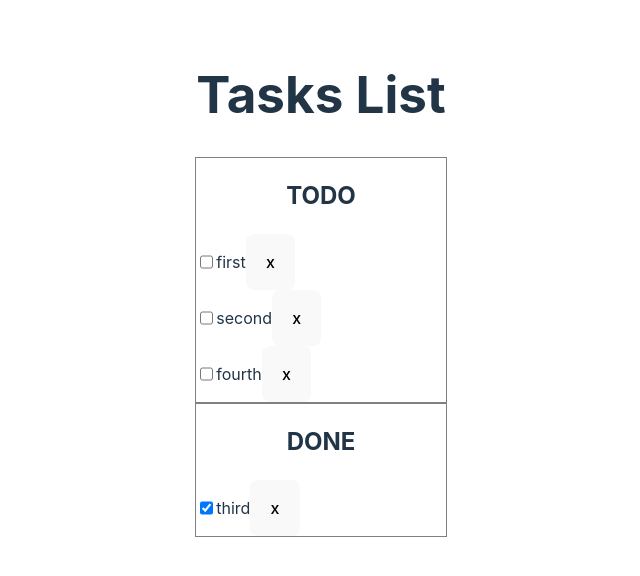
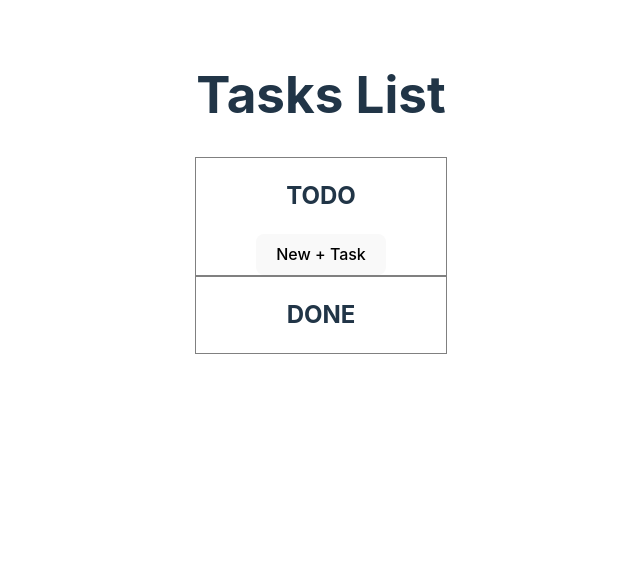
Before and after one commit to yarivShamash/todo-list, a React (Vite) app: page / in a window 1280 px wide. Shown: the top 576 px of the page, without its empty margins (319-959 px from the left). Built offline with nearby package versions, Linux system fonts and the light colour scheme.

Commit message:
add task functionality

```diff
--- a/package.json
+++ b/package.json
@@ -12,6 +12,7 @@
   },
   "dependencies": {
     "eslint-plugin-react": "^7.33.2",
+    "nanoid": "^5.0.4",
     "react": "^18.2.0",
     "react-dom": "^18.2.0"
   },
@@ -19,7 +20,6 @@
     "@testing-library/jest-dom": "^6.1.6",
     "@testing-library/react": "^14.1.2",
     "@types/react": "^18.2.43",
-    "test": "vitest",
     "@types/react-dom": "^18.2.17",
     "@typescript-eslint/eslint-plugin": "^6.14.0",
     "@typescript-eslint/parser": "^6.14.0",
--- a/src/App.tsx
+++ b/src/App.tsx
@@ -1,34 +1,11 @@
-import { Task, TasksProvider } from "./TasksContext";
+import { TasksProvider } from "./TasksContext";
 import { Tasks } from "./Tasks";
 
 import "./App.css";
 
-const mockTasks: Task[] = [
-  {
-    id: "1",
-    description: "first",
-    done: false,
-  },
-  {
-    id: "2",
-    description: "second",
-    done: false,
-  },
-  {
-    id: "3",
-    description: "third",
-    done: true,
-  },
-  {
-    id: "4",
-    description: "fourth",
-    done: false,
-  },
-];
-
 const App = (): React.ReactElement => {
   return (
-    <TasksProvider value={mockTasks}>
+    <TasksProvider value={[]}>
       <h1>Tasks List</h1>
 
       <Tasks />
--- /dev/null
+++ b/src/TaskDescriptionEdit/TaskDescriptionEdit.tsx
@@ -0,0 +1,21 @@
+import { ChangeEventHandler } from "react";
+
+import * as S from "./styles";
+import { TaskLineProps } from "../TaskLine";
+
+type TaskDescriptionEditProps = Pick<TaskLineProps, "task" | "exitEditMode"> & {
+  handleTaskChange: ChangeEventHandler<HTMLInputElement>;
+};
+
+export const TaskDescriptionEdit = ({
+  task,
+  handleTaskChange,
+  exitEditMode,
+}: TaskDescriptionEditProps) => {
+  return (
+    <div style={S.taskLine}>
+      <input key={task.id} autoFocus onChange={handleTaskChange} />
+      <button onClick={exitEditMode}>v</button>
+    </div>
+  );
+};
--- /dev/null
+++ b/src/TaskDescriptionEdit/index.ts
@@ -0,0 +1 @@
+export * from "./TaskDescriptionEdit";
--- /dev/null
+++ b/src/TaskDescriptionEdit/styles.ts
@@ -0,0 +1,3 @@
+import { CSSProperties } from "react";
+
+export const taskLine: CSSProperties = { display: "flex", width: "100%" };
--- a/src/TaskLine/TaskLine.tsx
+++ b/src/TaskLine/TaskLine.tsx
@@ -1,13 +1,7 @@
-import { Task, TasksContext } from "../TasksContext";
+import { TaskDescriptionEdit } from "../TaskDescriptionEdit";
 
+import { TaskLineProps } from "./types";
 import * as S from "./styles";
-
-type TaskLineProps = {
-  task: Task;
-  editableLineId: string;
-  enterEditMode: (taskId: string) => void;
-  exitEditMode: () => void;
-} & Omit<TasksContext, "tasks" | "handleAddTask">;
 
 export const TaskLine = ({
   task,
@@ -22,10 +16,11 @@ export const TaskLine = ({
   const onDeleteTask = () => handleDeleteTask(task.id);
 
   return editableLineId === task.id ? (
-    <div style={S.taskLine}>
-      <input key={task.id} autoFocus onChange={handleTaskChange} />
-      <button onClick={exitEditMode}>v</button>
-    </div>
+    <TaskDescriptionEdit
+      task={task}
+      handleTaskChange={handleTaskChange}
+      exitEditMode={exitEditMode}
+    />
   ) : (
     <div style={S.taskLine}>
       <input type="checkbox" checked={task.done} onChange={handleTaskChange} />
--- a/src/TaskLine/index.ts
+++ b/src/TaskLine/index.ts
@@ -1 +1,2 @@
 export * from "./TaskLine";
+export * from "./types";
--- /dev/null
+++ b/src/TaskLine/types.ts
@@ -0,0 +1,8 @@
+import { Task, TasksContext } from "../TasksContext";
+
+export type TaskLineProps = {
+  task: Task;
+  editableLineId: string;
+  enterEditMode: (taskId: string) => void;
+  exitEditMode: () => void;
+} & Omit<TasksContext, "tasks" | "handleAddTask">;
--- a/src/Tasks/Tasks.tsx
+++ b/src/Tasks/Tasks.tsx
@@ -1,11 +1,15 @@
-import { useContext, useMemo, useState } from "react";
-import { TasksContext } from "../TasksContext";
+import { ChangeEventHandler, useContext, useMemo, useState } from "react";
+import { nanoid } from "nanoid";
+
+import { Task, TasksContext } from "../TasksContext";
 
 import * as S from "./styles";
 import { TaskLine } from "../TaskLine";
+import { TaskDescriptionEdit } from "../TaskDescriptionEdit";
 
 export const Tasks = () => {
   const [editableLineId, setEditableLineId] = useState("");
+  const [newTask, setNewTask] = useState<Task | null>(null);
 
   const tasksContext = useContext(TasksContext);
   const todoTasks = useMemo(
@@ -18,10 +22,35 @@ export const Tasks = () => {
   );
 
   const enterEditMode = (taskId: string) => setEditableLineId(taskId);
+
   const exitEditMode = () => {
     setEditableLineId(() => "");
   };
 
+  const addNewTask = () => {
+    setNewTask({
+      id: nanoid(),
+      description: "",
+      done: false,
+    });
+  };
+
+  const exitNewTask = () => {
+    if (newTask?.description) {
+      tasksContext?.handleAddTask(newTask);
+    }
+    setNewTask(null);
+  };
+
+  const handleNewTask: ChangeEventHandler<HTMLInputElement> = (e) => {
+    if (!newTask) return;
+
+    const taskWithNewDescription: Task = {
+      ...newTask,
+      description: e.target.value,
+    };
+    setNewTask(taskWithNewDescription);
+  };
   if (!tasksContext) return null;
 
   return (
@@ -40,6 +69,16 @@ export const Tasks = () => {
               handleEditTask={tasksContext.handleEditTask}
             />
           ))}
+
+          {newTask ? (
+            <TaskDescriptionEdit
+              task={newTask}
+              handleTaskChange={handleNewTask}
+              exitEditMode={exitNewTask}
+            />
+          ) : (
+            <button onClick={addNewTask}>New + Task</button>
+          )}
         </div>
       </div>
       <div style={S.tasksContainer}>
```
Also changed, not shown: 1 other file (tests, documents, lock files or other folders).
